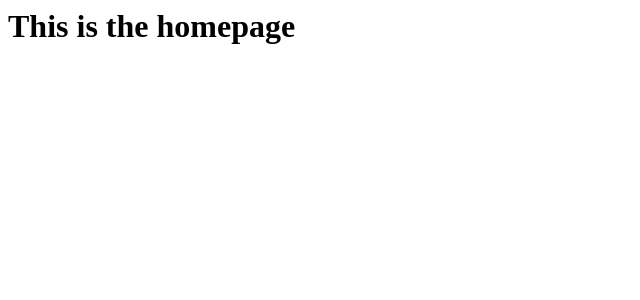
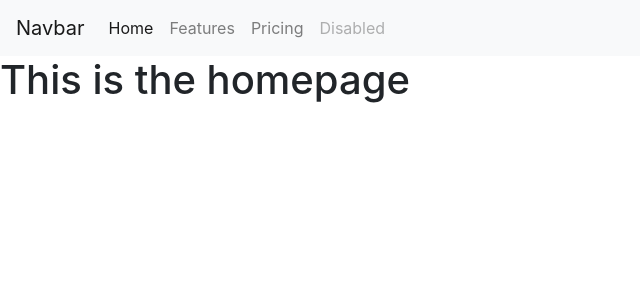
Before and after one commit to lps116/radio_recording_app, a Django app: page / in a window 1280 px wide. Shown: the top 300 px of the page, without its empty margins (0-640 px from the left). Run offline with Django 3.2, Linux system fonts and the light colour scheme; some libraries are stand-ins or nearby versions.

Commit message:
base.html and navbar template added

```diff
--- a/home/templates/home/home.html
+++ b/home/templates/home/home.html
@@ -1 +1,5 @@
+{% extends 'base.html' %}
+
+{% block content %}
 <h1>This is the homepage</h1>
+{% endblock %}
--- a/home/urls.py
+++ b/home/urls.py
@@ -1,6 +1,5 @@
 from django.urls import path
 from . import views
-
 
 urlpatterns = [
   path('', views.home_view, name='home'),
--- a/requirements.txt
+++ b/requirements.txt
@@ -7,4 +7,3 @@ psycopg2-binary==2.8.5
 pytz==2020.1
 sqlparse==0.3.1
 wh==1.2.0
-whitenoise==5.1.0
--- /dev/null
+++ b/templates/base.html
@@ -0,0 +1,26 @@
+<!doctype html>
+
+<html lang="en">
+<head>
+  <meta charset="utf-8">
+
+  <title>RadioRec</title>
+  <!-- <meta name="description" content="The HTML5 Herald"> -->
+  <!-- <meta name="author" content="SitePoint"> -->
+  <link rel="stylesheet" href="https://stackpath.bootstrapcdn.com/bootstrap/4.5.0/css/bootstrap.min.css" integrity="sha384-9aIt2nRpC12Uk9gS9baDl411NQApFmC26EwAOH8WgZl5MYYxFfc+NcPb1dKGj7Sk" crossorigin="anonymous">
+
+</head>
+
+<body>
+
+{% include 'navbar.html' %}
+
+{% block content %}
+{% endblock %}
+
+<script src="https://code.jquery.com/jquery-3.5.1.slim.min.js" integrity="sha384-DfXdz2htPH0lsSSs5nCTpuj/zy4C+OGpamoFVy38MVBnE+IbbVYUew+OrCXaRkfj" crossorigin="anonymous"></script>
+<script src="https://cdn.jsdelivr.net/npm/popper.js@1.16.0/dist/umd/popper.min.js" integrity="sha384-Q6E9RHvbIyZFJoft+2mJbHaEWldlvI9IOYy5n3zV9zzTtmI3UksdQRVvoxMfooAo" crossorigin="anonymous"></script>
+<script src="https://stackpath.bootstrapcdn.com/bootstrap/4.5.0/js/bootstrap.min.js" integrity="sha384-OgVRvuATP1z7JjHLkuOU7Xw704+h835Lr+6QL9UvYjZE3Ipu6Tp75j7Bh/kR0JKI" crossorigin="anonymous"></script>
+
+</body>
+</html>
--- /dev/null
+++ b/templates/navbar.html
@@ -0,0 +1,14 @@
+<nav class="navbar navbar-expand-lg navbar-light bg-light">
+  <a class="navbar-brand" href="#">Navbar</a>
+  <button class="navbar-toggler" type="button" data-toggle="collapse" data-target="#navbarNavAltMarkup" aria-controls="navbarNavAltMarkup" aria-expanded="false" aria-label="Toggle navigation">
+    <span class="navbar-toggler-icon"></span>
+  </button>
+  <div class="collapse navbar-collapse" id="navbarNavAltMarkup">
+    <div class="navbar-nav">
+      <a class="nav-item nav-link active" href="#">Home <span class="sr-only">(current)</span></a>
+      <a class="nav-item nav-link" href="#">Features</a>
+      <a class="nav-item nav-link" href="#">Pricing</a>
+      <a class="nav-item nav-link disabled" href="#">Disabled</a>
+    </div>
+  </div>
+</nav>
```
Also changed, not shown: radio_app/settings.py (+1 -15 lines).
